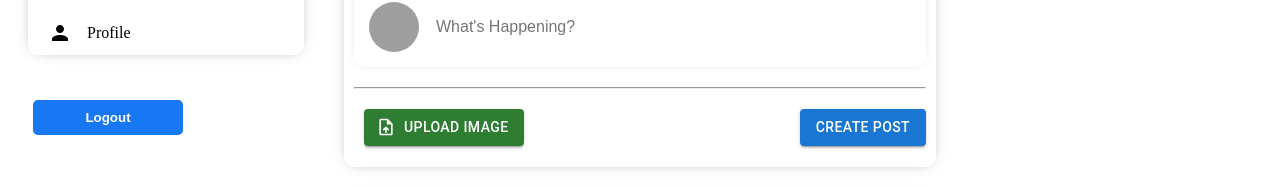
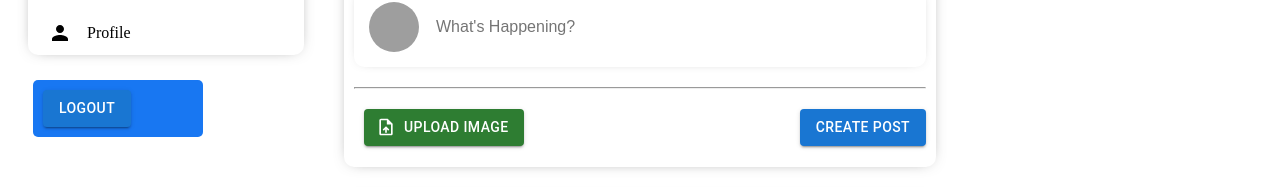
Before and after one commit to HarpreetChahal/client, a React (Create React App) app: page / in a window 1280 px wide. Shown: the part 141-328 px from the top of the page. Built offline with nearby package versions, Linux system fonts and the light colour scheme; grey boxes are pictures that could not be loaded; the HTML template or start-up script is replaced by a standard one.

Commit message:
Leftbar Logout minor changes

```diff
--- a/src/components/leftbar/Leftbar.jsx
+++ b/src/components/leftbar/Leftbar.jsx
@@ -1,10 +1,35 @@
 import React from "react";
 import "./leftbar.css";
+
+
 import{ Home, Person } from "@mui/icons-material";
+
+import Button from '@mui/material/Button';
+import Dialog from '@mui/material/Dialog';
+import DialogActions from '@mui/material/DialogActions';
+// import DialogContent from '@mui/material/DialogContent';
+import DialogContentText from '@mui/material/DialogContentText';
+import DialogTitle from '@mui/material/DialogTitle';
+import Slide from '@mui/material/Slide';
+
+const Transition = React.forwardRef(function Transition(props, ref) {
+  return <Slide direction="up" ref={ref} {...props} />;
+});
+
 
 
 export default function Leftbar()
 {
+    const [open, setOpen] = React.useState(false);
+
+  const handleClickOpen = () => {
+    setOpen(true);
+  };
+
+  const handleClose = () => {
+    setOpen(false);
+  };
+
     return(
         <div className="leftbar">
             <div className="leftbarWrapper">
@@ -19,7 +44,34 @@ export default function Leftbar()
                     </li>
                 </ul>
             </div>
-            <button className="leftbarLogoutButton">Logout</button>
+            {/* <button className="leftbarLogoutButton">Logout</button> */}
+            <div className="leftbarLogoutButton">
+
+            <Button variant="contained" onClick={handleClickOpen}>
+        Logout
+      </Button>
+      <Dialog
+        open={open}
+        TransitionComponent={Transition}
+        keepMounted
+        onClose={handleClose}
+        aria-describedby="alert-dialog-slide-description"
+      >
+        <DialogTitle>{"Are you sure you want to logout?"}</DialogTitle>
+        {/* <DialogContent>
+          <DialogContentText id="alert-dialog-slide-description">
+            You will have to login again
+          </DialogContentText>
+        </DialogContent> */}
+        <DialogActions>
+          <Button onClick={handleClose}>Cancel</Button>
+          <Button onClick={handleClose}>Log out</Button>
+        </DialogActions>
+      </Dialog>
+
+
+
+            </div>
         </div>
     )
 }
```
